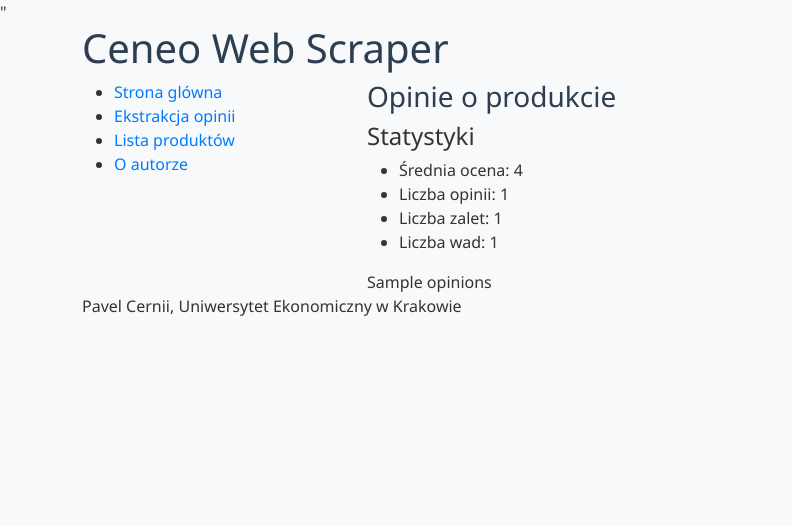
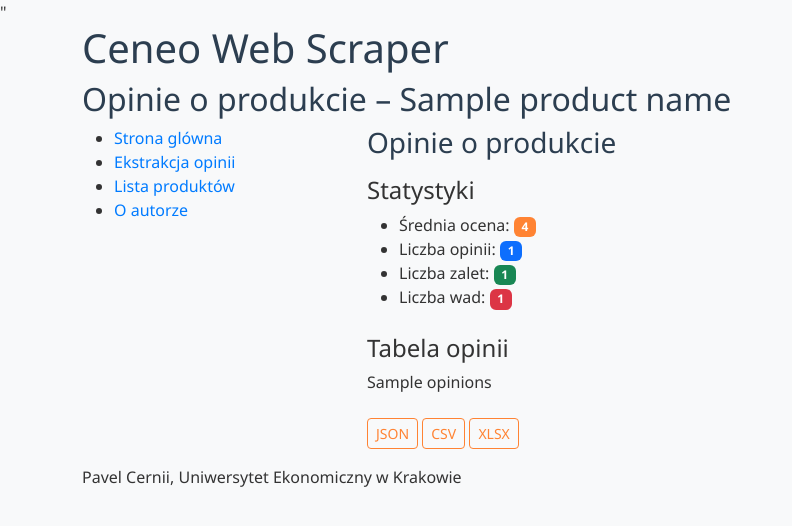
Before and after one commit to PavelCernii/CeneoWebScraper, a Python web app: template app/templates/product.html in a window 1280 px wide. Shown: the top 526 px of the page, without its empty margins (0-792 px from the left). Run offline with Jinja, Linux system fonts and the light colour scheme; the template is opened without the code that fills it: most values are stand-ins (such as "Sample title", 1, 10 or a date in 2020); some libraries are stand-ins or nearby versions.

Commit message:
2025-06-04 PC

```diff
--- a/app/static/style.css
+++ b/app/static/style.css
@@ -16,3 +16,50 @@
 a:hover {
     text-decoration: underline;
 }
+
+.bg-ceneo {
+    background-color: #ff8333;
+}
+.btn-ceneo {
+    background-color: #ff8333;
+    --bs-btn-color: #fff;
+    --bs-btn-bg: #ff8333;
+    --bs-btn-border-color: #ff8333;
+    --bs-btn-hover-color: #fff;
+    --bs-btn-hover-bg: #e9782c;
+    --bs-btn-hover-border-color: #e9782c;
+    --bs-btn-focus-shadow-rgb: 225, 83, 97;
+    --bs-btn-active-color: #fff;
+    --bs-btn-active-bg: #e9782c;
+    --bs-btn-active-border-color: #cd6a28;
+    --bs-btn-active-shadow: inset 0 3px 5px rgba(0, 0, 0, 0.125);
+    --bs-btn-disabled-color: #fff;
+    --bs-btn-disabled-bg: #ff8333;
+    --bs-btn-disabled-border-color: #ff8333;
+}
+
+.btn-info {
+    color: #fff;
+}
+
+.btn-outline-ceneo {
+    --bs-btn-color: #ff8333;
+    --bs-btn-border-color: #ff8333;
+    --bs-btn-hover-color: #fff;
+    --bs-btn-hover-bg: #ff8333;
+    --bs-btn-hover-border-color: #ff8333;
+    --bs-btn-focus-shadow-rgb: 13, 110, 253;
+    --bs-btn-active-color: #fff;
+    --bs-btn-active-bg: #ff8333;
+    --bs-btn-active-border-color: #ff8333;
+    --bs-btn-active-shadow: inset 0 3px 5px rgba(0, 0, 0, 0.125);
+    --bs-btn-disabled-color: #ff8333;
+    --bs-btn-disabled-bg: transparent;
+    --bs-btn-disabled-border-color: #ff8333;
+    --bs-gradient: none;
+}
+
+#opinions {
+    max-width: 100%;
+    overflow: hidden;
+}
--- a/app/templates/product.html
+++ b/app/templates/product.html
@@ -1,15 +1,34 @@
 {% extends 'base.html' %}
-{% block title %} {{product_id}} - {{product_name}} {% endblock %}
+
+{% block page_title %}Opinie – {{ product_id }}{% endblock %}
+{% block header_title %}Opinie o produkcie – {{ product_name }}{% endblock %}
+
 {% block content %}
-<h3>Opinie o produkcie</h3>
+<h3 class="mb-3">Opinie o produkcie</h3>
 
 <h4>Statystyki</h4>
-<ul>
-  <li>Średnia ocena: {{ avg_rating }}</li>
-  <li>Liczba opinii: {{ opinion_count }}</li>
-  <li>Liczba zalet: {{ pros_count }}</li>
-  <li>Liczba wad: {{ cons_count }}</li>
+<ul class="mb-4">
+  <li>Średnia ocena: <span class="badge bg-ceneo">{{ avg_rating }}</span></li>
+  <li>Liczba opinii: <span class="badge bg-primary">{{ opinion_count }}</span></li>
+  <li>Liczba zalet: <span class="badge bg-success">{{ pros_count }}</span></li>
+  <li>Liczba wad: <span class="badge bg-danger">{{ cons_count }}</span></li>
 </ul>
 
-{{ opinions|safe }}
+<h4>Tabela opinii</h4>
+<div id="opinions" class="mb-4">
+  {{ opinions|safe }}
+</div>
+
+<div class="mb-3">
+  <a href="{{ url_for('download_file', product_id=product_id, file_format='json') }}" class="btn btn-outline-ceneo btn-sm">JSON</a>
+  <a href="{{ url_for('download_file', product_id=product_id, file_format='csv') }}" class="btn btn-outline-ceneo btn-sm">CSV</a>
+  <a href="{{ url_for('download_file', product_id=product_id, file_format='xlsx') }}" class="btn btn-outline-ceneo btn-sm">XLSX</a>
+</div>
+
 {% endblock %}
+
+{% block script %}
+<script>
+  let table = new DataTable('#opinions');
+</script>
+{% endblock %}
```
Also changed, not shown: app/templates/extract.html (+12 -6 lines), app/templates/products.html (+24 -22 lines), app/views.py (+40 -15 lines).
